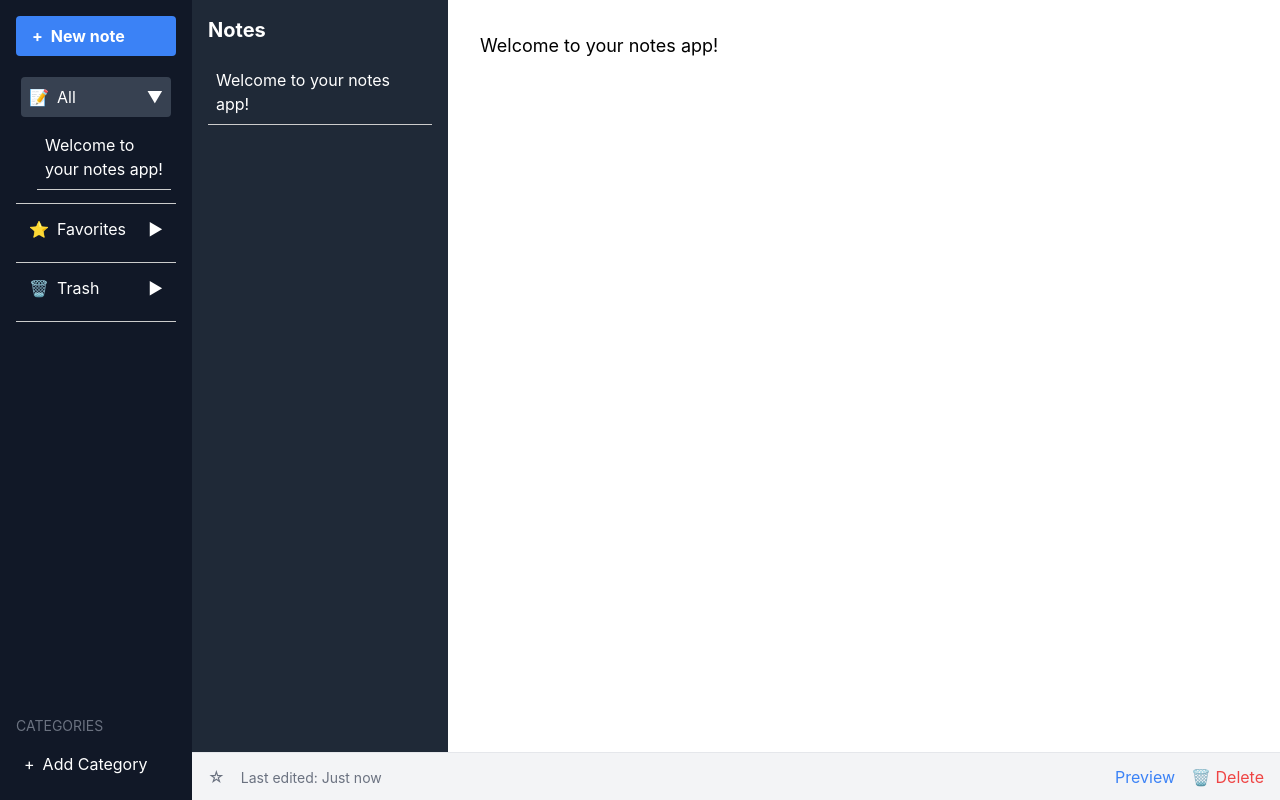
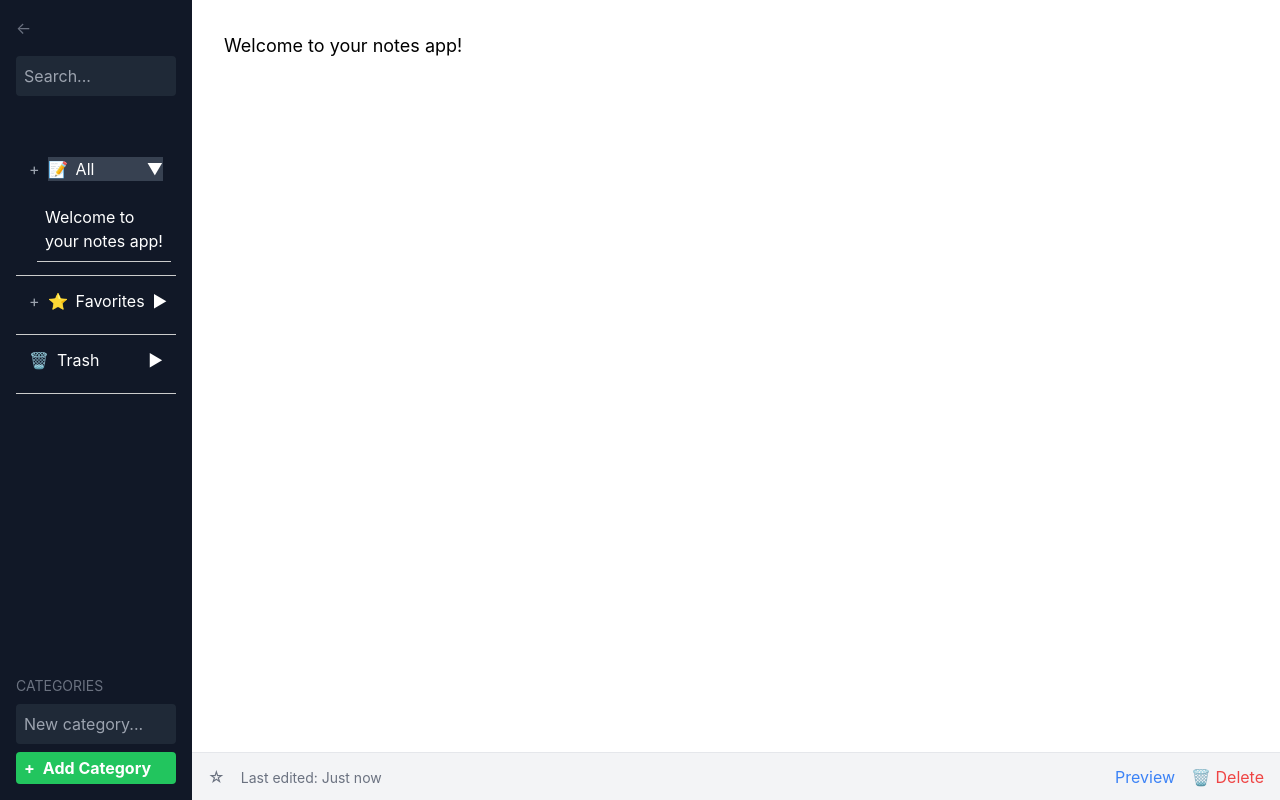
Before and after one commit to jamiehughes5926/Notes, a Next.js app: page / in a window 1280 px wide. Built offline with nearby package versions, Linux system fonts and the light colour scheme.

Commit message:
search fix + category fix

```diff
--- a/src/app/components/CategoriesSidebar.tsx
+++ b/src/app/components/CategoriesSidebar.tsx
@@ -1,21 +1,26 @@
-import React, { useState } from "react";
+import React, { useState, useEffect } from "react";
 
-type Category = "all" | "favorites" | "trash";
+type Category = "all" | "favorites" | "trash" | string;
 
 interface Note {
   id: string;
   content: string;
   isFavorite: boolean;
   isDeleted?: boolean;
+  category?: string;
 }
 
 interface CategoriesSidebarProps {
   selectedCategory: Category;
   onSelectCategory: (category: Category) => void;
-  addNewNote: () => void;
+  addNewNote: (category?: string) => void;
   notes: Note[];
   selectNote: (id: string) => void;
   getTitle: (content: string) => string;
+  onSearch: (query: string) => void;
+  customCategories: string[];
+  addCategory: (name: string) => void;
+  clearTrash: () => void;
 }
 
 const CategoriesSidebar: React.FC<CategoriesSidebarProps> = ({
@@ -25,6 +30,10 @@ const CategoriesSidebar: React.FC<CategoriesSidebarProps> = ({
   notes,
   selectNote,
   getTitle,
+  onSearch,
+  customCategories,
+  addCategory,
+  clearTrash,
 }) => {
   const [expandedCategories, setExpandedCategories] = useState<{
     [key in Category]: boolean;
@@ -34,6 +43,19 @@ const CategoriesSidebar: React.FC<CategoriesSidebarProps> = ({
     trash: false,
   });
 
+  const [isCollapsed, setIsCollapsed] = useState(false);
+  const [searchQuery, setSearchQuery] = useState("");
+  const [filteredNotes, setFilteredNotes] = useState<Note[]>([]);
+  const [newCategoryName, setNewCategoryName] = useState("");
+  const [showClearTrashConfirm, setShowClearTrashConfirm] = useState(false);
+
+  useEffect(() => {
+    const filtered = notes.filter((note) =>
+      note.content.toLowerCase().includes(searchQuery.toLowerCase())
+    );
+    setFilteredNotes(filtered);
+  }, [searchQuery, notes]);
+
   const toggleCategory = (category: Category) => {
     setExpandedCategories((prev) => ({
       ...prev,
@@ -41,69 +63,180 @@ const CategoriesSidebar: React.FC<CategoriesSidebarProps> = ({
     }));
   };
 
-  const filteredNotes = (category: Category) => {
-    if (category === "favorites") {
-      return notes.filter((note) => note.isFavorite && !note.isDeleted);
-    } else if (category === "trash") {
-      return notes.filter((note) => note.isDeleted);
-    }
-    return notes.filter((note) => !note.isDeleted);
+  const toggleSidebar = () => {
+    setIsCollapsed(!isCollapsed);
   };
 
-  return (
-    <div className="w-48 bg-gray-900 text-white p-4 flex flex-col h-full">
+  const handleSearchChange = (e: React.ChangeEvent<HTMLInputElement>) => {
+    const query = e.target.value;
+    setSearchQuery(query);
+    onSearch(query);
+  };
+
+  const handleAddCategory = () => {
+    if (newCategoryName.trim()) {
+      addCategory(newCategoryName);
+      setNewCategoryName("");
+    }
+  };
+
+  const handleClearTrash = () => {
+    setShowClearTrashConfirm(true);
+  };
+
+  const confirmClearTrash = () => {
+    clearTrash();
+    setShowClearTrashConfirm(false);
+  };
+
+  const cancelClearTrash = () => {
+    setShowClearTrashConfirm(false);
+  };
+
+  const renderCategory = (category: Category, icon: string) => (
+    <li key={category}>
+      <div className="mb-2 p-2 rounded flex items-center">
+        {category !== "trash" && (
           <button
-        className="mb-4 text-left bg-blue-500 text-white font-bold py-2 px-4 rounded"
-        onClick={addNewNote}
+            className="mr-2 text-gray-400 hover:text-white focus:outline-none"
+            onClick={(e) => {
+              e.stopPropagation();
+              addNewNote(category === "all" ? undefined : category);
+            }}
           >
-        <span className="mr-2">+</span>New note
+            +
           </button>
-      <nav>
-        <ul>
-          {(["all", "favorites", "trash"] as Category[]).map((category) => (
-            <li key={category}>
+        )}
         <div
-                className={`mb-2 cursor-pointer p-2 rounded ${
+          className={`flex-grow flex items-center justify-between cursor-pointer ${
             selectedCategory === category ? "bg-gray-700" : ""
-                } flex justify-between`}
+          }`}
           onClick={() => {
             onSelectCategory(category);
             toggleCategory(category);
           }}
         >
-                <span className="flex items-center">
-                  <span className="mr-2">
-                    {category === "all" && "📝"}
-                    {category === "favorites" && "⭐"}
-                    {category === "trash" && "🗑️"}
+          <div className="flex items-center">
+            <span className="mr-2">{icon}</span>
+            {category.charAt(0).toUpperCase() + category.slice(1)}
+          </div>
+          <span className="ml-2">
+            {expandedCategories[category] ? "▼" : "▶"}
           </span>
-                  {category.charAt(0).toUpperCase() + category.slice(1)}
-                </span>
-                <span>{expandedCategories[category] ? "▼" : "▶"}</span>
+        </div>
       </div>
       {expandedCategories[category] && (
         <ul className="ml-4">
-                  {filteredNotes(category).map((note) => (
+          {filteredNotes
+            .filter((note) => {
+              if (category === "favorites")
+                return note.isFavorite && !note.isDeleted;
+              if (category === "trash") return note.isDeleted;
+              if (category === "all") return !note.isDeleted;
+              return note.category === category && !note.isDeleted;
+            })
+            .map((note) => (
               <li
                 key={note.id}
-                      className="cursor-pointer p-2  mb-2"
+                className="cursor-pointer p-2 mb-2"
                 onClick={() => selectNote(note.id)}
               >
                 {getTitle(note.content)}
               </li>
             ))}
+          {category === "trash" && (
+            <li>
+              <button
+                onClick={handleClearTrash}
+                className="w-full text-left p-2 text-red-500 hover:text-red-700"
+              >
+                Clear Trash
+              </button>
+            </li>
+          )}
         </ul>
       )}
     </li>
-          ))}
+  );
+
+  return (
+    <div
+      className={`${
+        isCollapsed ? "w-16" : "w-48"
+      } bg-gray-900 text-white flex flex-col h-full transition-width duration-300 ease-in-out flex-shrink-0`}
+    >
+      <div className="p-4 flex-shrink-0">
+        <button
+          onClick={toggleSidebar}
+          className="text-gray-500 hover:text-white focus:outline-none mb-4"
+        >
+          {isCollapsed ? "→" : "←"}
+        </button>
+        {!isCollapsed && (
+          <input
+            type="text"
+            placeholder="Search..."
+            value={searchQuery}
+            onChange={handleSearchChange}
+            className="mb-4 p-2 rounded bg-gray-800 text-white w-full"
+          />
+        )}
+      </div>
+      {!isCollapsed && (
+        <div className="flex-grow overflow-y-auto">
+          <nav className="p-4">
+            <ul>
+              {renderCategory("all", "📝")}
+              {renderCategory("favorites", "⭐")}
+              {renderCategory("trash", "🗑️")}
+              {customCategories.map((category) =>
+                renderCategory(category, "📁")
+              )}
             </ul>
           </nav>
-      <div className="mt-auto">
-        <h3 className="text-sm uppercase text-gray-500 mb-2">Categories</h3>
-        <button className="text-left w-full p-2 ">
+        </div>
+      )}
+      {!isCollapsed && (
+        <div className="p-4 flex-shrink-0">
+          <h3 className="text-sm uppercase text-gray-500 mb-2">CATEGORIES</h3>
+          <input
+            type="text"
+            value={newCategoryName}
+            onChange={(e) => setNewCategoryName(e.target.value)}
+            placeholder="New category..."
+            className="mb-2 p-2 rounded bg-gray-800 text-white w-full"
+          />
+          <button
+            className="text-left w-full p-2 bg-green-500 text-white font-bold py-1 px-2 rounded"
+            onClick={handleAddCategory}
+          >
             <span className="mr-2">+</span>Add Category
           </button>
         </div>
+      )}
+      {showClearTrashConfirm && (
+        <div className="fixed inset-0 bg-black bg-opacity-50 flex items-center justify-center">
+          <div className="bg-white p-4 rounded-lg text-black">
+            <p>
+              Are you sure you want to permanently delete all trashed notes?
+            </p>
+            <div className="mt-4 flex justify-end">
+              <button
+                onClick={cancelClearTrash}
+                className="mr-2 px-4 py-2 bg-gray-300 rounded"
+              >
+                Cancel
+              </button>
+              <button
+                onClick={confirmClearTrash}
+                className="px-4 py-2 bg-red-500 text-white rounded"
+              >
+                Delete
+              </button>
+            </div>
+          </div>
+        </div>
+      )}
     </div>
   );
 };
--- a/src/app/components/Sidebar.tsx
+++ /dev/null
@@ -1,34 +0,0 @@
-import React from "react";
-
-interface Note {
-  id: string;
-  content: string;
-  isFavorite: boolean;
-}
-
-interface SidebarProps {
-  notes: Note[];
-  selectNote: (id: string) => void;
-  getTitle: (content: string) => string;
-}
-
-const Sidebar: React.FC<SidebarProps> = ({ notes, selectNote, getTitle }) => {
-  return (
-    <div className="w-64 bg-gray-800 text-white p-4 flex flex-col h-full">
-      <h2 className="text-xl font-bold mb-4">Notes</h2>
-      <ul className="overflow-y-auto flex-grow">
-        {notes.map((note) => (
-          <li
-            key={note.id}
-            onClick={() => selectNote(note.id)}
-            className="cursor-pointer p-2  mb-2"
-          >
-            {getTitle(note.content)}
-          </li>
-        ))}
-      </ul>
-    </div>
-  );
-};
-
-export default Sidebar;
--- a/src/app/page.tsx
+++ b/src/app/page.tsx
@@ -2,7 +2,6 @@
 
 import React, { useState, useEffect } from "react";
 import CategoriesSidebar from "./components/CategoriesSidebar";
-import Sidebar from "./components/Sidebar";
 import NoteEditor from "./components/NoteEditor";
 import BottomBar from "./components/BottomBar";
 
@@ -11,9 +10,10 @@ interface Note {
   content: string;
   isFavorite: boolean;
   isDeleted?: boolean;
+  category?: string;
 }
 
-type Category = "all" | "favorites" | "trash";
+type Category = "all" | "favorites" | "trash" | string;
 
 const Home: React.FC = () => {
   const [notes, setNotes] = useState<Note[]>([]);
@@ -21,15 +21,32 @@ const Home: React.FC = () => {
   const [selectedCategory, setSelectedCategory] = useState<Category>("all");
   const [isLoaded, setIsLoaded] = useState(false);
   const [isMarkdownView, setIsMarkdownView] = useState(false);
+  const [searchQuery, setSearchQuery] = useState("");
+  const [customCategories, setCustomCategories] = useState<string[]>([]);
 
   const deleteNote = () => {
-    setNotes((prevNotes) =>
-      prevNotes.map((note) =>
-        note.id === currentNoteId ? { ...note, isDeleted: true } : note
-      )
-    );
+    if (!currentNoteId) return;
+
+    const currentNote = notes.find((note) => note.id === currentNoteId);
+    if (!currentNote) return;
+
+    if (currentNote.isDeleted) {
+      // Permanent deletion
+      setNotes((prevNotes) =>
+        prevNotes.filter((note) => note.id !== currentNoteId)
+      );
+    } else {
+      // Move to trash
+      setNotes((prevNotes) =>
+        prevNotes.map((note) =>
+          note.id === currentNoteId
+            ? { ...note, isDeleted: true, category: undefined }
+            : note
+        )
+      );
+    }
     setCurrentNoteId(null);
-    setIsMarkdownView(false); // Switch to edit mode when deleting a note
+    setIsMarkdownView(false);
   };
 
   useEffect(() => {
@@ -48,7 +65,15 @@ const Home: React.FC = () => {
       setIsLoaded(true);
     };
 
+    const loadCustomCategories = () => {
+      const savedCategories = localStorage.getItem("customCategories");
+      if (savedCategories) {
+        setCustomCategories(JSON.parse(savedCategories));
+      }
+    };
+
     loadNotes();
+    loadCustomCategories();
   }, []);
 
   useEffect(() => {
@@ -57,16 +82,21 @@ const Home: React.FC = () => {
     }
   }, [notes, isLoaded]);
 
-  const addNewNote = () => {
+  useEffect(() => {
+    localStorage.setItem("customCategories", JSON.stringify(customCategories));
+  }, [customCategories]);
+
+  const addNewNote = (category?: string) => {
     const newNote: Note = {
       id: Date.now().toString(),
       content: "",
       isFavorite: false,
+      category: category || undefined,
     };
     setNotes((prevNotes) => [...prevNotes, newNote]);
     setCurrentNoteId(newNote.id);
-    setSelectedCategory("all");
-    setIsMarkdownView(false); // Ensure new notes open in edit mode
+    setSelectedCategory(category || "all");
+    setIsMarkdownView(false);
   };
 
   const updateNote = (value: string) => {
@@ -98,16 +128,38 @@ const Home: React.FC = () => {
 
   const selectNote = (id: string) => {
     setCurrentNoteId(id);
-    setIsMarkdownView(false); // Switch to edit mode when selecting a note
+    setIsMarkdownView(false);
+  };
+
+  const handleSearch = (query: string) => {
+    setSearchQuery(query);
+  };
+
+  const handleAddCategory = (name: string) => {
+    setCustomCategories((prevCategories) => [...prevCategories, name]);
+  };
+
+  const clearTrash = () => {
+    setNotes((prevNotes) => prevNotes.filter((note) => !note.isDeleted));
+    if (selectedCategory === "trash") {
+      setCurrentNoteId(null);
+    }
   };
 
   const filteredNotes = notes.filter((note) => {
+    const matchesSearch = note.content
+      .toLowerCase()
+      .includes(searchQuery.toLowerCase());
     if (selectedCategory === "favorites") {
-      return note.isFavorite && !note.isDeleted;
+      return note.isFavorite && !note.isDeleted && matchesSearch;
     } else if (selectedCategory === "trash") {
-      return note.isDeleted;
+      return note.isDeleted && matchesSearch;
+    } else if (customCategories.includes(selectedCategory)) {
+      return (
+        note.category === selectedCategory && !note.isDeleted && matchesSearch
+      );
     }
-    return !note.isDeleted;
+    return !note.isDeleted && matchesSearch;
   });
 
   const currentNote =
@@ -126,14 +178,14 @@ const Home: React.FC = () => {
         notes={notes}
         selectNote={selectNote}
         getTitle={getTitle}
+        onSearch={handleSearch}
+        customCategories={customCategories}
+        addCategory={handleAddCategory}
+        clearTrash={clearTrash}
       />
-      <div className="flex flex-col flex-1">
-        <div className="flex flex-1 overflow-hidden">
-          <Sidebar
-            notes={filteredNotes}
-            selectNote={selectNote}
-            getTitle={getTitle}
-          />
+
+      <div className="flex flex-col flex-1 h-full">
+        <div className="flex flex-1 overflow-hidden h-full">
           {currentNote && (
             <NoteEditor
               note={currentNote}
```
Also changed, not shown: sidebar.tsx (deleted). Lines whose indentation alone changed are shown as unchanged.
